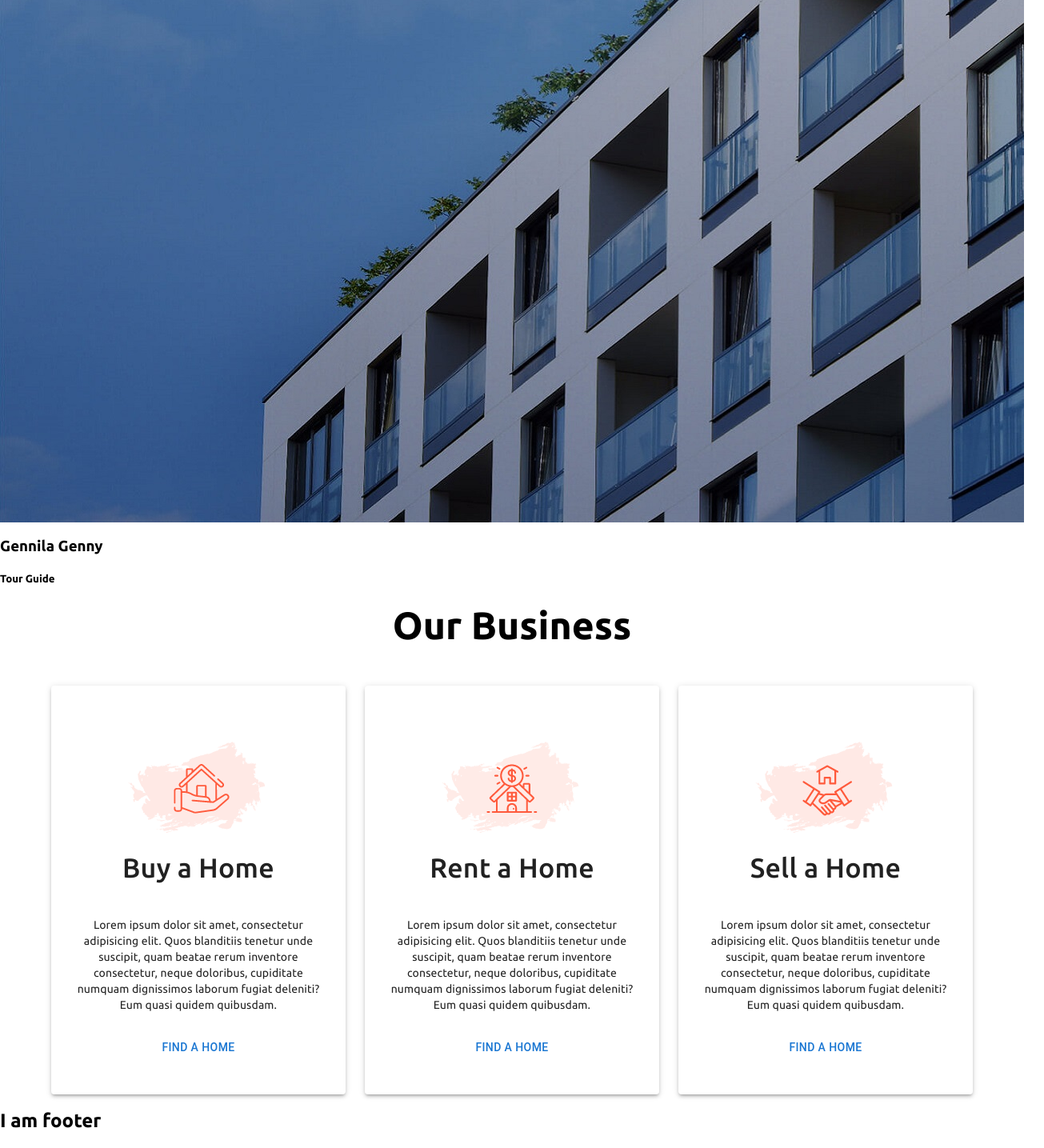
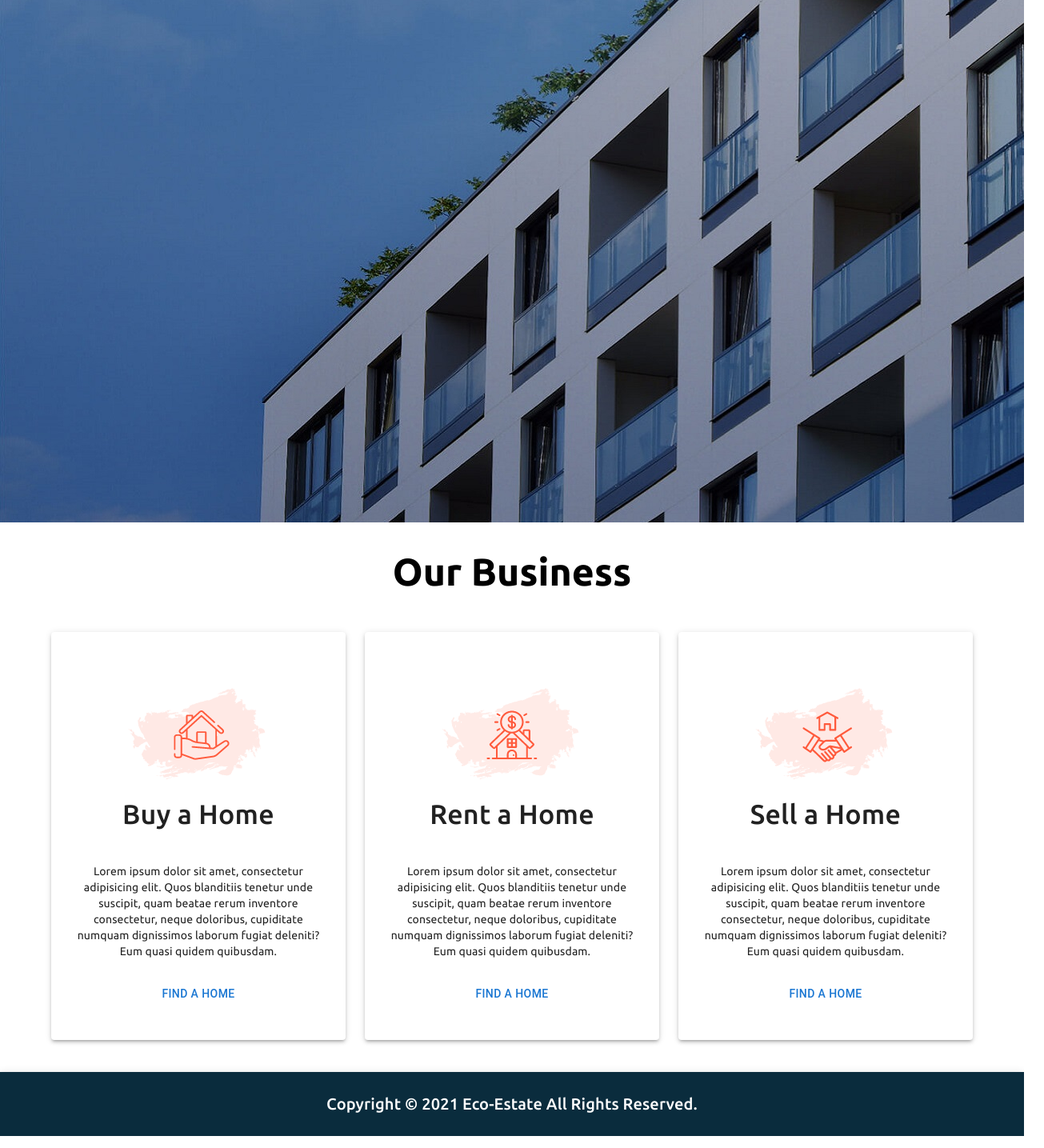
Before and after one commit to ohidurgclan/eco-estate-client, a React (Create React App) app: page /home in a window 1280 px wide. Shown: the part 173-1608 px from the top of the page at 80% size, 1305 px wide, since content can reach past the window. Built offline with nearby package versions, Linux system fonts and the light colour scheme.

Commit message:
second day

```diff
--- /dev/null
+++ b/src/Pages/Home/HeaderSlider/HeaderSlider.css
@@ -0,0 +1,3 @@
+.mb-30 {
+    margin-bottom: 30px;
+}
--- a/src/Pages/Home/HeaderSlider/HeaderSlider.js
+++ b/src/Pages/Home/HeaderSlider/HeaderSlider.js
@@ -7,19 +7,9 @@ import slide1 from '../homeImage/slider/slider1.jpg'
 import slide2 from '../homeImage/slider/slider2.jpg'
 import slide3 from '../homeImage/slider/slider3.jpg'
 import slide4 from '../homeImage/slider/slider4.jpg'
+import './HeaderSlider.css'
 
 export default class HeaderSlider extends Component {
-  constructor(props) {
-    super(props);
-    this.play = this.play.bind(this);
-    this.pause = this.pause.bind(this);
-  }
-  play() {
-    this.slider.slickPlay();
-  }
-  pause() {
-    this.slider.slickPause();
-  }
   render() {
     const settings = {
       fade: true,
@@ -28,29 +18,22 @@ export default class HeaderSlider extends Component {
       slidesToScroll: 1,
       autoplay: true,
       autoplaySpeed: 2000,
+      arrows: false,
     };
     return (
       <>
-        <Slider className="team-slider" ref={slider => (this.slider = slider)} {...settings}>
+        <Slider className="team-slider mb-30" ref={slider => (this.slider = slider)} {...settings}>
             <div>
                 <img src={slide1} alt="" />
-                <h3 className="text-center fw-bold mt-3">Lawra Adam</h3>
-                <h5 className="text-center fw-bold">CEO</h5>
             </div>
             <div>
                 <img src={slide2} alt="" />
-                <h3 className="text-center fw-bold mt-3">Anthony Clark</h3>
-                <h5 className="text-center fw-bold">Product Manager</h5>
             </div>
             <div>
                 <img src={slide3} alt="" />
-                <h3 className="text-center fw-bold mt-3">Gennila Genny</h3>
-                <h5 className="text-center fw-bold">Tour Guide</h5>
             </div>
             <div>
                 <img src={slide4} alt="" />
-                <h3 className="text-center fw-bold mt-3">Ade Gauthier</h3>
-                <h5 className="text-center fw-bold">Tour Guide</h5>
             </div>
         </Slider>
       </>
--- a/src/Pages/Home/Worship/Worship.js
+++ b/src/Pages/Home/Worship/Worship.js
@@ -10,7 +10,7 @@ import sell from '../homeImage/icon/sell.png';
 
 const Worship = () => {
     return (
-        <Container sx={{textAlign: 'center', fontFamily: 'ubuntu'}}>
+        <Container sx={{textAlign: 'center', fontFamily: 'ubuntu', mb: 5}}>
             <Typography sx={{ fontFamily: 'ubuntu', fontWeight: '600', mb: '6vmin' }} variant="h3">Our Business</Typography>
             <Grid container spacing={3}>
                 <Grid item xs={12} md={4} sm={6}>
--- a/src/Pages/Shared/Footer/Footer.js
+++ b/src/Pages/Shared/Footer/Footer.js
@@ -1,10 +1,20 @@
 import React from 'react';
+import AppBar from '@mui/material/AppBar';
+import Box from '@mui/material/Box';
+import Toolbar from '@mui/material/Toolbar';
+import Typography from '@mui/material/Typography';
 
 const Footer = () => {
     return (
-        <div>
-            <h2>I am footer</h2>
-        </div>
+        <Box sx={{ flexGrow: 1 }}>
+            <AppBar style={{backgroundColor: '#0A2C3D' }}  position="static">
+                <Toolbar>
+                    <Typography style={{ fontFamily: 'ubuntu', fontWeight: '500', margin: '3vmin', textAlign: 'center' }} variant="h6" component="div" sx={{ flexGrow: 1 }}>
+                        Copyright © 2021 Eco-Estate All Rights Reserved.
+                    </Typography>
+                </Toolbar>
+            </AppBar>
+        </Box>
     );
 };
 
```
Also changed, not shown: 1 other file (tests, documents, lock files or other folders).
